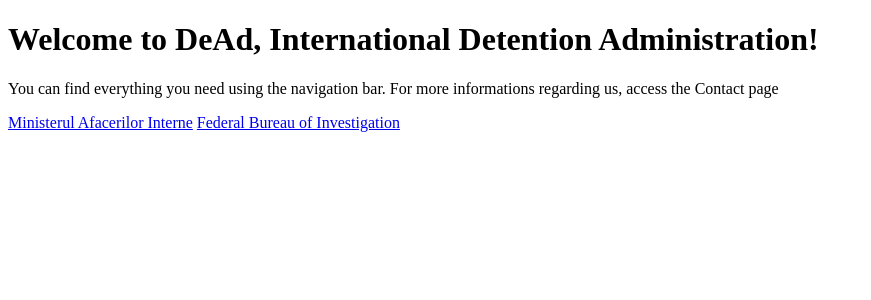
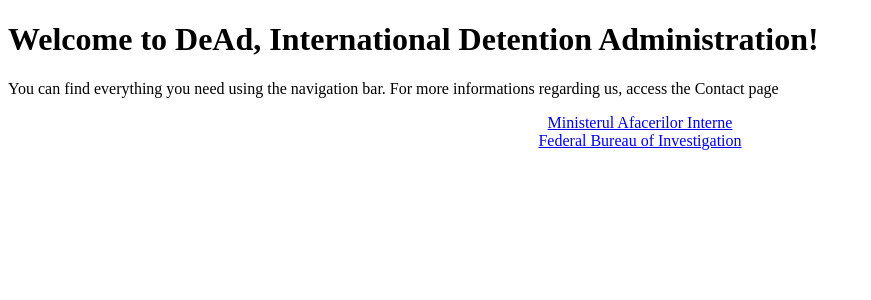
Before and after one commit to Marcu123/DeAD, a PHP site: page /public/index.html in a window 1280 px wide. Shown: the part 38-338 px from the top of the page, without its empty margins (0-871 px from the left). Run offline with PHP 8.4, Linux system fonts and the light colour scheme.

Commit message:
added css for footer and scss files

```diff
--- a/public/index.html
+++ b/public/index.html
@@ -26,9 +26,11 @@
         <p>You can find everything you need using the navigation bar. For more informations regarding us, access the Contact page<p>
     </main>
 
-    <footer>
-        <a href="https://www.mai.gov.ro/">Ministerul Afacerilor Interne</a>
-        <a href="https://www.fbi.gov/investigate">Federal Bureau of Investigation</a>
+    <footer class="footer">
+        <ul class="footer-list">
+            <li><a class="footer-list__link" href="https://www.mai.gov.ro/">Ministerul Afacerilor Interne</a></li>
+            <li><a class="footer-list__link" href="https://www.fbi.gov/investigate">Federal Bureau of Investigation</a></li>
+        </ul>
     </footer>
 </body>
 </html>
--- a/src/styles/index.css
+++ b/src/styles/index.css
@@ -13,7 +13,25 @@
   padding: 0;
 }
 .menu-list__element {
+  text-decoration: none;
 }
 .menu-list__search {
+  text-decoration: none;
+}
 
+.footer {
+  width: 100%;
+  height: 30px;
 }
+
+.footer-list {
+  display: flex;
+  justify-content: center;
+  align-items: center;
+  flex-direction: column;
+  list-style: none;
+  margin: 0;
+  padding: 0;
+}
+
+/*# sourceMappingURL=index.css.map */
--- /dev/null
+++ b/src/styles/index.scss
@@ -0,0 +1,40 @@
+.main-menu{
+    width: 100%;
+    height: 30px;
+}
+
+.menu-list{
+    display: flex;
+    justify-content: center;
+    align-items: center;
+    gap: 30px;
+    list-style: none;
+    margin: 0;
+    padding: 0;
+
+    &__element{
+        text-decoration: none;
+    }
+
+    &__search{
+        text-decoration: none;
+    }
+}
+
+.footer{
+    width: 100%;
+    height: 50px;
+}
+
+.footer-list{
+    display: flex;
+    justify-content: center;
+    align-items: center;
+    flex-direction: column;
+    list-style: none;
+    margin: 0;
+    padding: 0;
+
+    &__link{
+    }
+}
```
Also changed, not shown: src/styles/base.scss (added), 1 other file.
